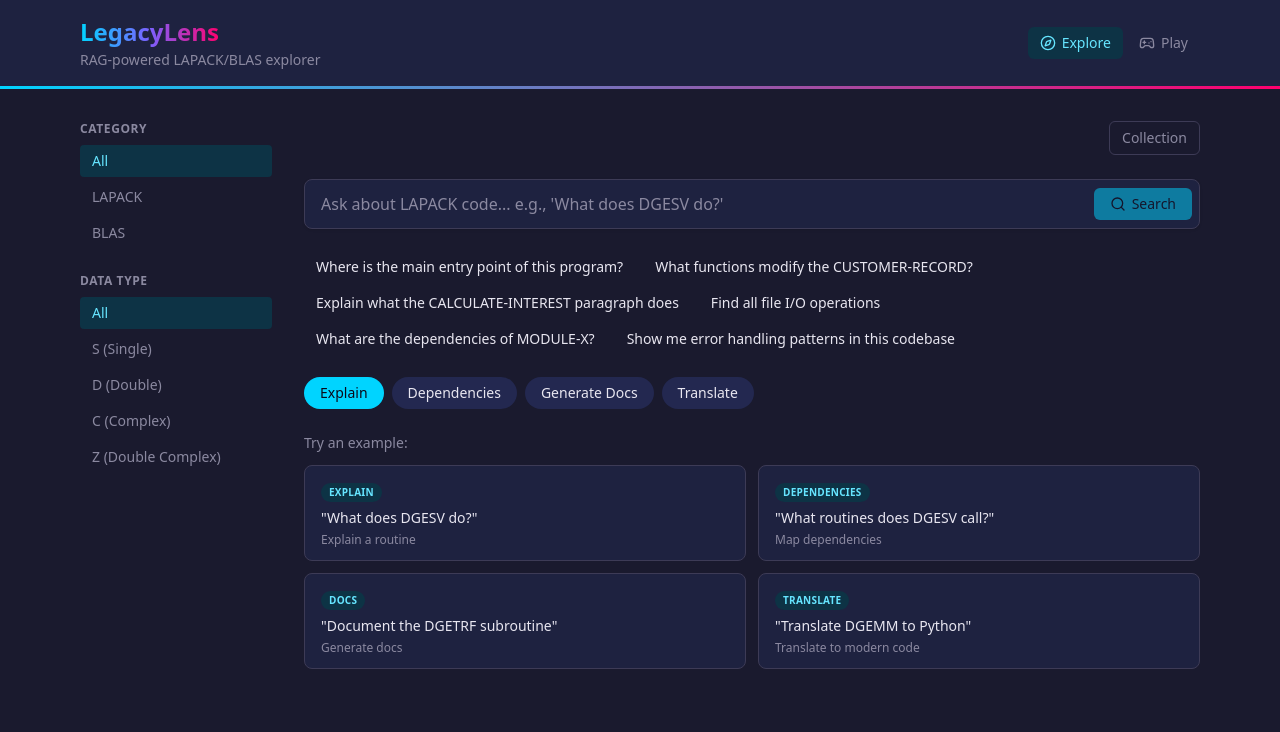
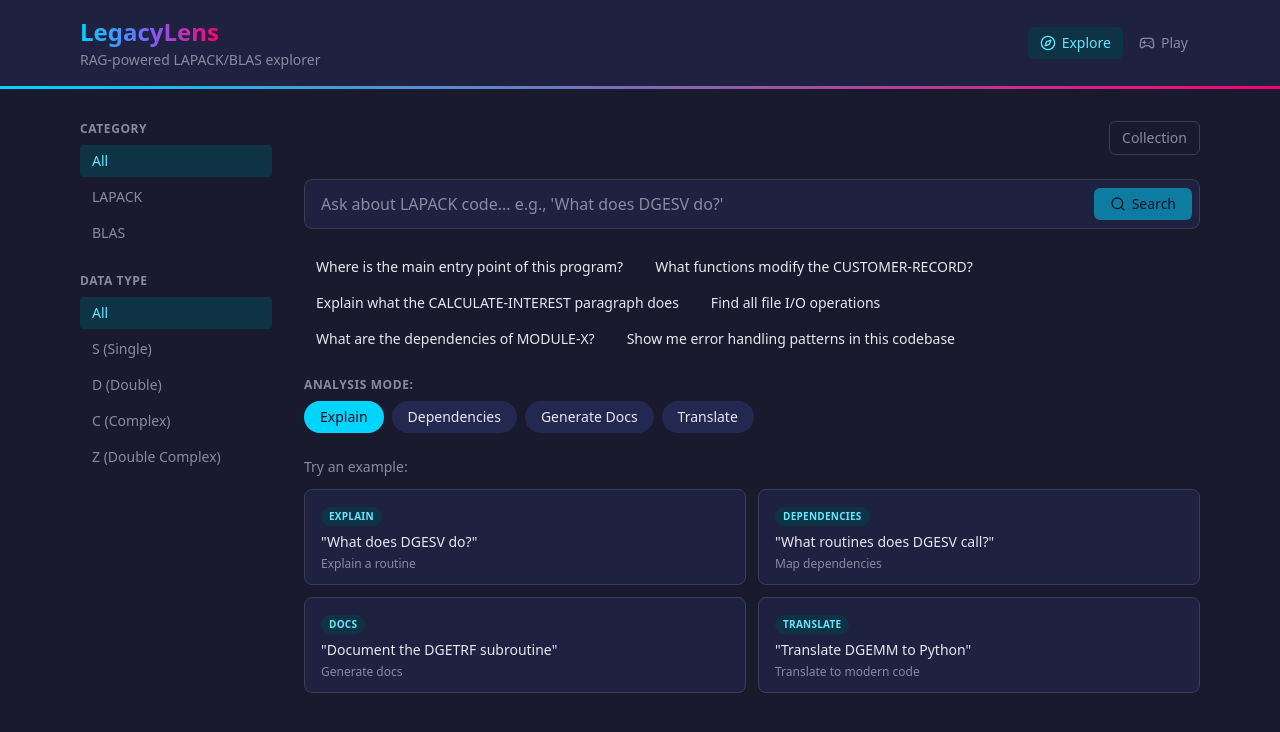
Before and after one commit to kelsi-andrewss/legacylens, a Next.js app: page / in a window 1280 px wide. Shown: the top 732 px of the page. Built offline with nearby package versions, Linux system fonts and the light colour scheme.

Commit message:
story-424: Label mode selector as Analysis mode:

```diff
--- a/src/components/ModeSelector.tsx
+++ b/src/components/ModeSelector.tsx
@@ -14,7 +14,9 @@ const MODES = [
 
 export default function ModeSelector({ mode, onModeChange }: ModeSelectorProps) {
   return (
-    <div className="flex flex-wrap gap-2">
+    <div className="flex flex-col gap-2">
+      <span className="text-xs font-semibold uppercase tracking-wider text-ll-on-surface-muted">Analysis mode:</span>
+      <div className="flex flex-wrap gap-2">
       {MODES.map((m) => (
         <button
           key={m.id}
@@ -29,6 +31,7 @@ export default function ModeSelector({ mode, onModeChange }: ModeSelectorProps)
           {m.label}
         </button>
       ))}
+      </div>
     </div>
   );
 }
```
